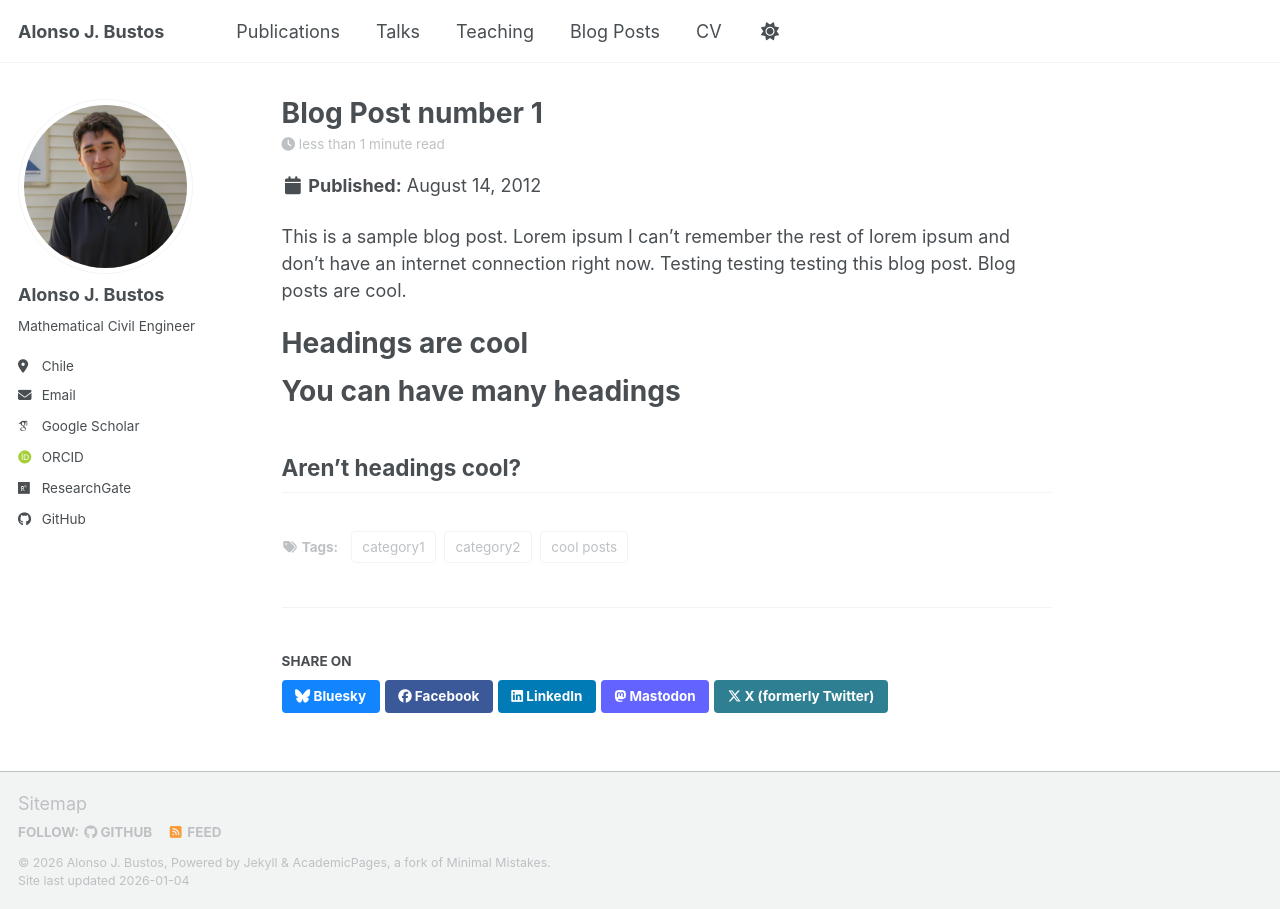
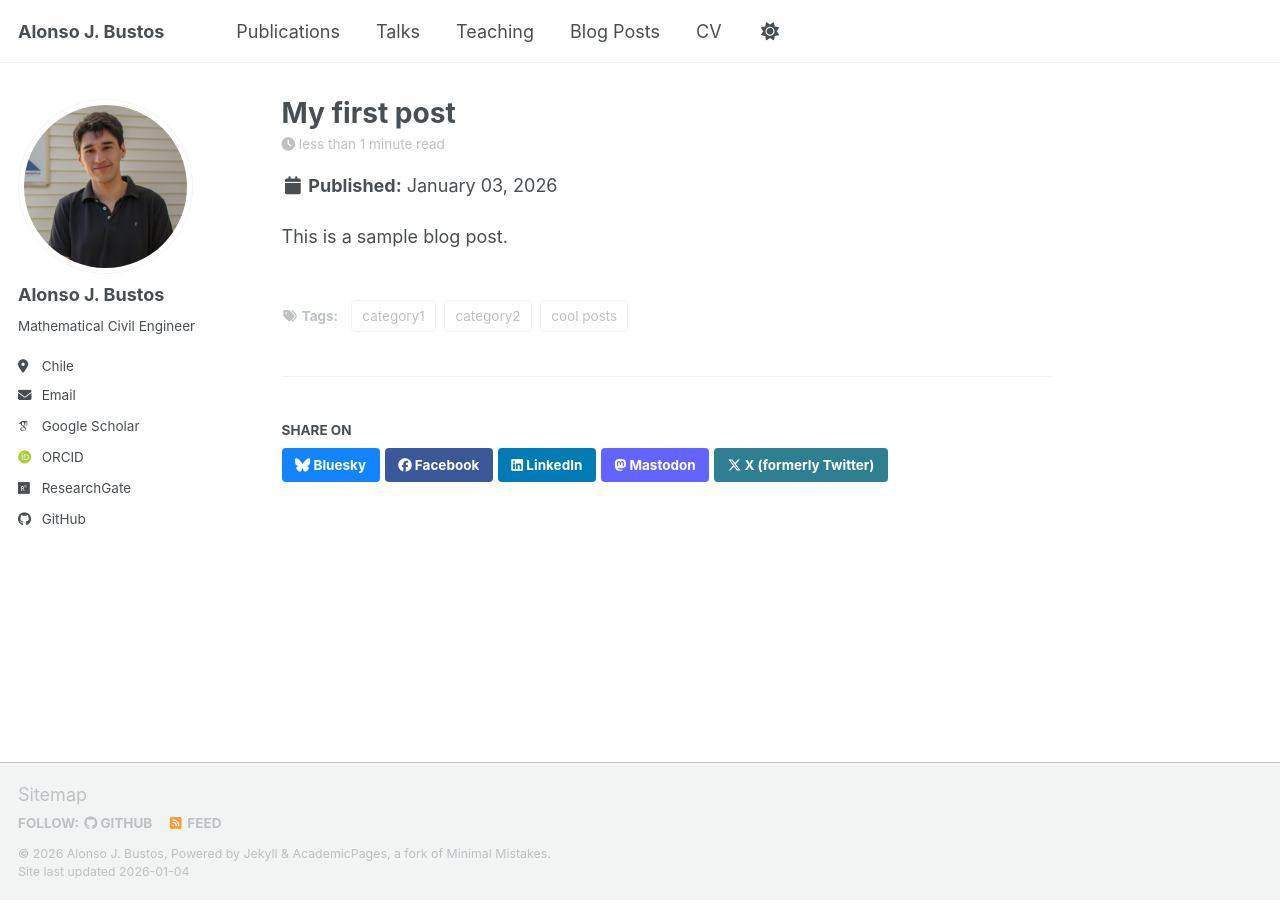
Before and after one commit to alonsojbustos/alonsojbustos.github.io, a Jekyll site: the page built from _posts/2012-08-14-blog-post-1.md, in a window 1280 px wide. Built offline with Jekyll 4.4.1, drawn with Linux system fonts in a browser that asks for light colours; some web fonts are replaced; a script bundle is joined from its source files by our own code; library files that are not in the unit come from our copies.

Commit message:
Update 2012-08-14-blog-post-1.md

```diff
--- a/_posts/2012-08-14-blog-post-1.md
+++ b/_posts/2012-08-14-blog-post-1.md
@@ -1,20 +1,11 @@
 ---
-title: 'Blog Post number 1'
-date: 2012-08-14
-permalink: /posts/2012/08/blog-post-1/
+title: 'My first post'
+date: 2026-01-03
+permalink: /posts/2026/01/blog-post-1/
 tags:
   - cool posts
   - category1
   - category2
 ---
 
-This is a sample blog post. Lorem ipsum I can't remember the rest of lorem ipsum and don't have an internet connection right now. Testing testing testing this blog post. Blog posts are cool.
-
-Headings are cool
-======
-
-You can have many headings
-======
-
-Aren't headings cool?
-------
+This is a sample blog post.
```
